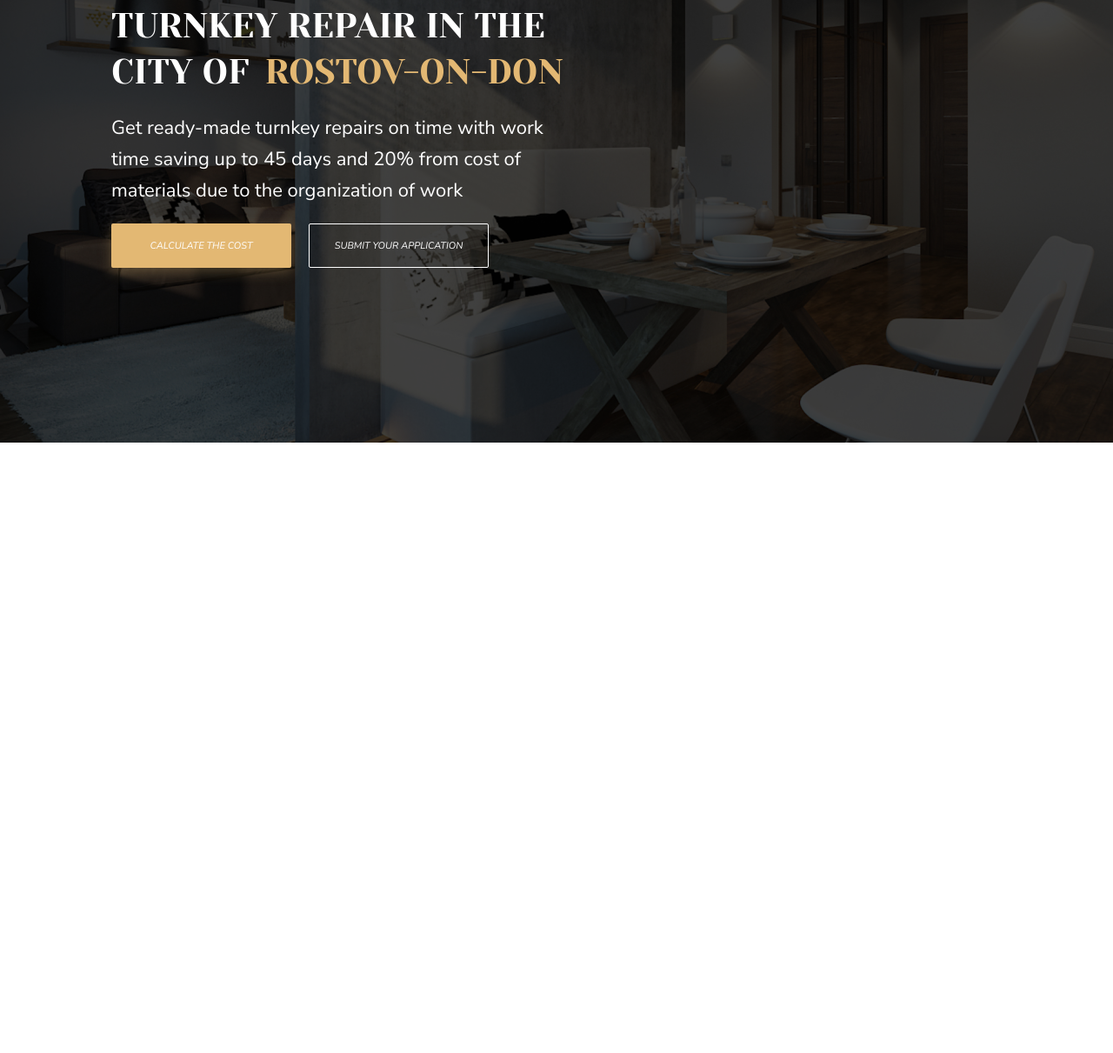
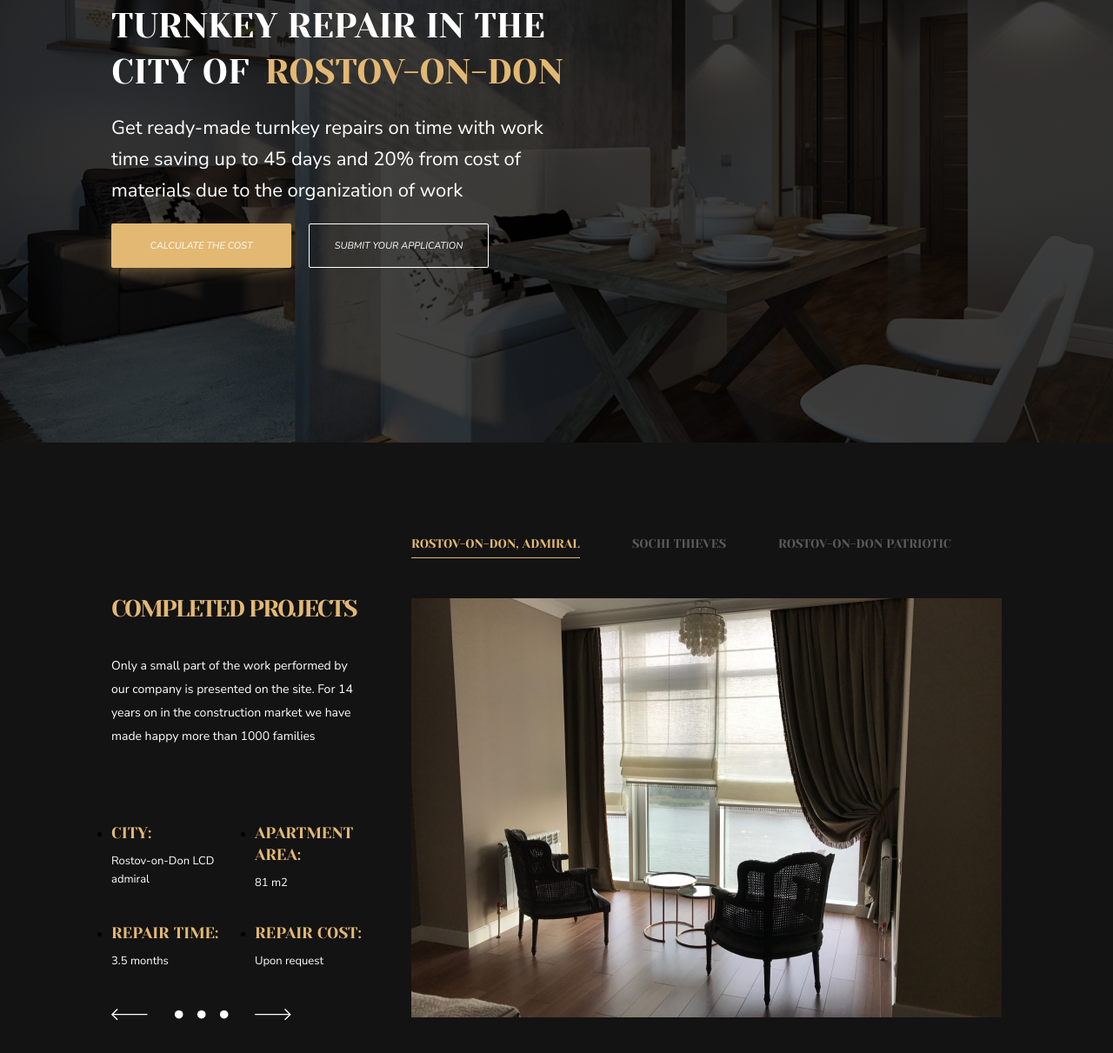
Before and after one commit to l0gOut/design_studio, a plain HTML site: page index.html in a window 1280 px wide. Shown: the part 281-1492 px from the top of the page at 87% size. Before the commit the page ends 800 px from the top, so only its background shows below. Drawn offline with Linux system fonts and the light colour scheme.

Commit message:
add second page

```diff
--- a/index.html
+++ b/index.html
@@ -1,5 +1,5 @@
 <!DOCTYPE html>
-<html lang="ru">
+<html lang="en">
   <head>
     <meta charset="UTF-8" />
     <meta http-equiv="X-UA-Compatible" content="IE=edge" />
@@ -48,6 +48,69 @@
         </div>
         <div class="image-invisible"></div>
       </div>
+      <div class="menu-second-page">
+        <div class="review-projects">
+          <div class="container-review">
+            <div class="text-content">
+              <div class="text-about">
+                <h1 class="text-about__title">Completed projects</h1>
+                <p class="text-about__description">
+                  Only a small part of the work performed by our company is
+                  presented on the site. For 14 years on in the construction
+                  market we have made happy more than 1000 families
+                </p>
+              </div>
+              <div class="text__list">
+                <ul>
+                  <li>
+                    <h1>City:</h1>
+                    <p>Rostov-on-Don LCD admiral</p>
+                  </li>
+                  <li>
+                    <h1>apartment area:</h1>
+                    <p>81 m2</p>
+                  </li>
+                  <li>
+                    <h1>Repair time:</h1>
+                    <p>3.5 months</p>
+                  </li>
+                  <li>
+                    <h1>Repair Cost:</h1>
+                    <p>Upon request</p>
+                  </li>
+                </ul>
+              </div>
+              <div class="text-arrow">
+                <img
+                  class="arrow-left"
+                  src="image/arrow-left.svg"
+                  alt="Arrow left"
+                />
+                <img src="image/circle.svg" alt="Circle" />
+                <img src="image/circle.svg" alt="Circle" />
+                <img src="image/circle.svg" alt="Circle" />
+                <img
+                  class="arrow-right"
+                  src="image/arrow-right.svg"
+                  alt="Arrow right"
+                />
+              </div>
+            </div>
+
+            <div class="image-content">
+              <div class="navigation-project">
+                <h1>Rostov-on-Don, Admiral</h1>
+                <h1>Sochi Thieves</h1>
+                <h1>Rostov-on-Don Patriotic</h1>
+              </div>
+              <img
+                src="image/first-project-image.png"
+                alt="First project image"
+              />
+            </div>
+          </div>
+        </div>
+      </div>
     </div>
   </body>
 </html>
--- a/style.css
+++ b/style.css
@@ -140,6 +140,7 @@
     text-align: center;
     outline: none;
     color: white;
+    cursor: pointer;
 }
 
 .button-calculate {
@@ -152,3 +153,126 @@
     border: 1px white solid;
     background: none;
 }
+
+.review-projects {
+    height: 1074px;
+    background-color: var(--black);
+    padding: 107px 10% 0 10%;
+    display: flex;
+    justify-content: center;
+}
+
+.container-review {
+    display: flex;
+    column-gap: 50px;
+    height: min-content;
+}
+
+.text-content {
+    display: flex;
+    flex-direction: column;
+    justify-content: space-between;
+}
+
+.text-about__title {
+    margin-top: 65px;
+    font-family: 'Yeseva One', sans-serif;
+    font-style: normal;
+    font-weight: 400;
+    font-size: 27px;
+    line-height: 37px;
+    letter-spacing: -0.07em;
+    text-transform: uppercase;
+    color: var(--golden-text-color);
+}
+
+.text-about__description {
+    font-family: 'Nunito Sans', sans-serif;
+    font-style: normal;
+    font-weight: 400;
+    font-size: 14px;
+    line-height: 27px;
+    color: #FFFFFF;
+    margin-top: 34px;
+
+}
+
+.text__list {
+    margin-top: 42px;
+}
+
+.text__list ul {
+    display: grid;
+    grid-template-columns: 1fr 1fr;
+    column-gap: 35px;
+    row-gap: 35px;
+}
+
+.text__list h1 {
+    color: var(--golden-text-color);
+    font-family: 'Yeseva One', sans-serif;
+    font-style: normal;
+    font-weight: 400;
+    font-size: 18px;
+    line-height: 25px;
+    text-transform: uppercase;
+}
+
+.text__list p {
+    color: white;
+    font-family: 'Nunito Sans', sans-serif;
+    font-style: normal;
+    font-weight: 400;
+    font-size: 13px;
+    line-height: 21px;
+    margin-top: 9px;
+}
+
+.text-arrow {
+    display: flex;
+    column-gap: 15px;
+}
+
+.arrow-left {
+    margin-right: 15px;
+}
+
+.arrow-right {
+    margin-left: 15px;
+}
+
+.navigation-project {
+    display: flex;
+    column-gap: 60px;
+}
+
+.navigation-project h1 {
+    font-family: 'Yeseva One', sans-serif;
+    font-style: normal;
+    font-weight: 400;
+    font-size: 14px;
+    line-height: 19px;
+    text-transform: uppercase;
+    color: rgba(255,255,255, 0.3)
+}
+
+.navigation-project h1:nth-child(1) {
+    color: var(--golden-text-color);
+    position: relative;
+
+}
+
+.navigation-project h1:nth-child(1)::before {
+    content: " ";
+    height: 1px;
+    width: 100%;
+    background-color: var(--golden-text-color);
+    position: absolute;
+    bottom: calc(0% - 7px);
+}
+
+
+
+.image-content img {
+    margin-top: 53px;
+}
```
Also changed, not shown: image/arrow-left.svg (added), image/arrow-right.svg (added), image/circle.svg (added), image/first-project-image.png (added).
